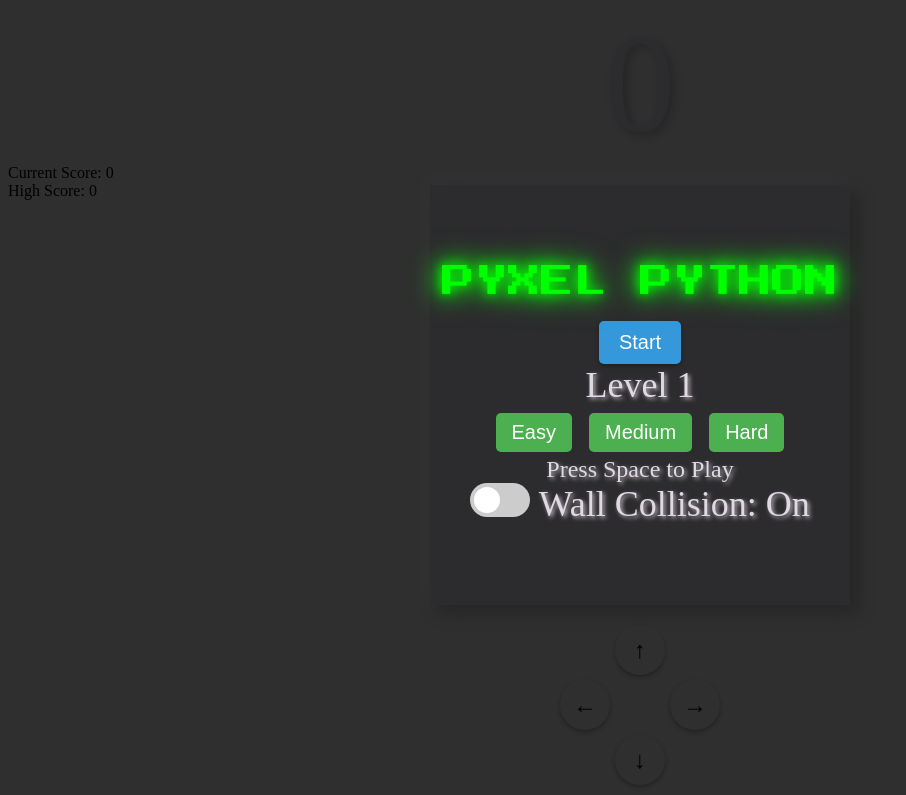
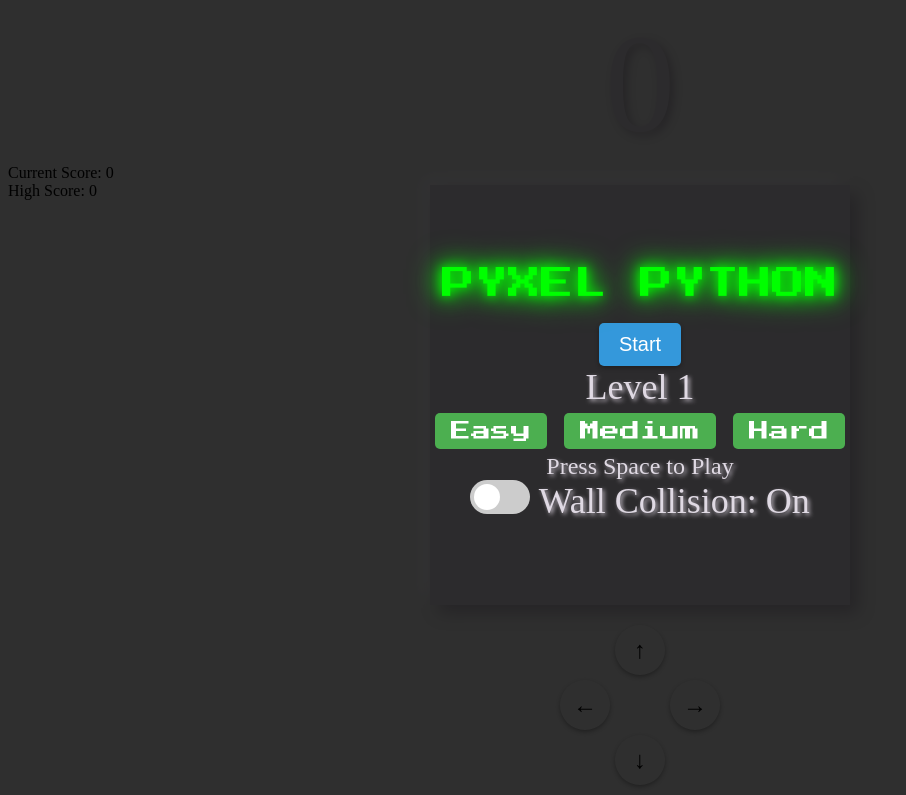
Before and after one commit to KaungSithuLinn/cp3405, a plain HTML site: page index.html in a window 1280 px wide. Shown: the part 5-800 px from the top of the page, without its empty margins (0-906 px from the left). Drawn offline with Linux system fonts and the light colour scheme.

Commit message:
Level fonts changes

```diff
--- a/snake_game_styles.css
+++ b/snake_game_styles.css
@@ -199,6 +199,7 @@
     /* Add the level selection buttons to the welcome-overlay */
     #level-selection button {
       font-size: 20px;
+      font-family: 'Press Start 2P', cursive, sans-serif;
       padding: 8px 16px;
       margin: 4px;
       background-color: #4caf50;
```
